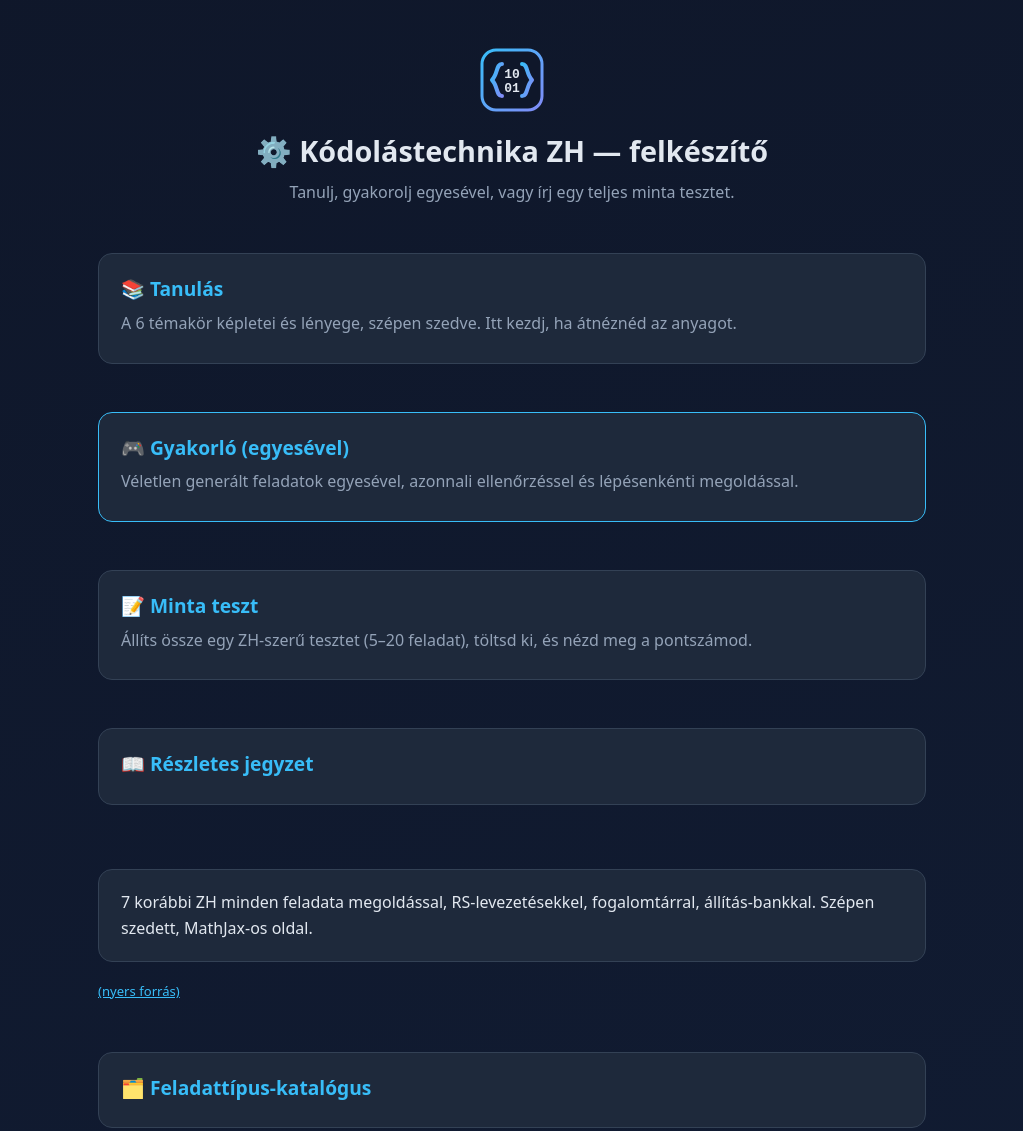
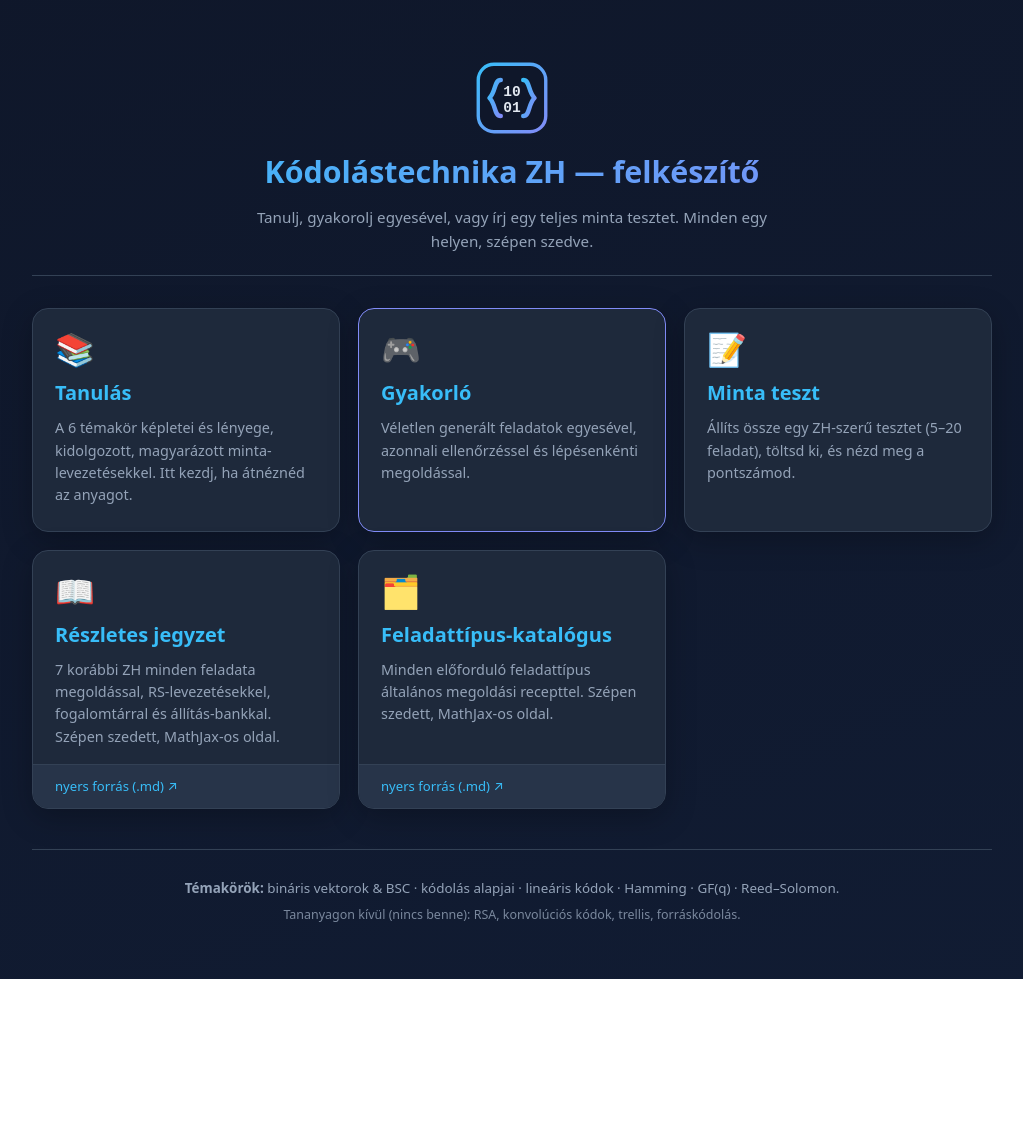
Before and after one commit to RicOla5/kodtech, a plain HTML site: page docs/index.html in a window 1280 px wide. Shown: the top 1131 px of the page, without its empty margins (128-1151 px from the left). After the commit the page ends 979 px from the top, so only its background shows below. Drawn offline with Linux system fonts and the light colour scheme.

Commit message:
refactor: egyseges, racsos nyitooldal - olvashatobb elrendezes
- index.html: responsive kartya-racs (auto-fit), egyseges kartya-komponens
- a jegyzet/katalogus kartyaknal megszunt a link-a-linkben hiba (ezert tortek szet korabban), a nyers .md link kulon, kartyan beluli savba kerult
- inline stilusok kivezetve, uj .home-* osztalyok a style.css-ben
- hero logoval, gradiens cimmel; egyseges hover-effekt minden kartyan

```diff
--- a/docs/index.html
+++ b/docs/index.html
@@ -8,39 +8,54 @@
 <link rel="stylesheet" href="style.css">
 </head>
 <body>
-<div class="wrap" style="padding-top:48px">
-  <div style="text-align:center;margin-bottom:8px">
-    <img src="favicon.svg" alt="logó" width="64" height="64">
-  </div>
-  <h1 style="text-align:center;font-size:1.8rem;margin:8px 0 6px">⚙️ Kódolástechnika ZH — felkészítő</h1>
-  <p style="text-align:center;color:var(--muted);margin:0 0 32px">Tanulj, gyakorolj egyesével, vagy írj egy teljes minta tesztet.</p>
+<div class="home-wrap">
+  <header class="home-hero">
+    <img src="favicon.svg" alt="logó" width="72" height="72">
+    <h1>Kódolástechnika ZH — felkészítő</h1>
+    <p>Tanulj, gyakorolj egyesével, vagy írj egy teljes minta tesztet. Minden egy helyen, szépen szedve.</p>
+  </header>
 
-  <div class="cards" style="display:grid;gap:16px">
-    <a class="study-sec" href="tanulas.html" style="text-decoration:none;color:var(--text);display:block">
-      <h2>📚 Tanulás</h2>
-      <p style="color:var(--muted)">A 6 témakör képletei és lényege, szépen szedve. Itt kezdj, ha átnéznéd az anyagot.</p>
+  <main class="home-grid">
+    <a class="home-card" href="tanulas.html">
+      <span class="home-card-icon">📚</span>
+      <h2>Tanulás</h2>
+      <p>A 6 témakör képletei és lényege, kidolgozott, magyarázott minta-levezetésekkel. Itt kezdj, ha átnéznéd az anyagot.</p>
     </a>
-    <a class="study-sec" href="gyakorlo.html" style="text-decoration:none;color:var(--text);display:block;border-color:var(--accent)">
-      <h2>🎮 Gyakorló (egyesével)</h2>
-      <p style="color:var(--muted)">Véletlen generált feladatok egyesével, azonnali ellenőrzéssel és lépésenkénti megoldással.</p>
+
+    <a class="home-card home-card--accent" href="gyakorlo.html">
+      <span class="home-card-icon">🎮</span>
+      <h2>Gyakorló</h2>
+      <p>Véletlen generált feladatok egyesével, azonnali ellenőrzéssel és lépésenkénti megoldással.</p>
     </a>
-    <a class="study-sec" href="teszt.html" style="text-decoration:none;color:var(--text);display:block">
-      <h2>📝 Minta teszt</h2>
-      <p style="color:var(--muted)">Állíts össze egy ZH-szerű tesztet (5–20 feladat), töltsd ki, és nézd meg a pontszámod.</p>
+
+    <a class="home-card" href="teszt.html">
+      <span class="home-card-icon">📝</span>
+      <h2>Minta teszt</h2>
+      <p>Állíts össze egy ZH-szerű tesztet (5–20 feladat), töltsd ki, és nézd meg a pontszámod.</p>
     </a>
-    <a class="study-sec" href="jegyzet.html" style="text-decoration:none;color:var(--text);display:block">
-      <h2>📖 Részletes jegyzet</h2>
-      <p style="color:var(--muted)">7 korábbi ZH minden feladata megoldással, RS-levezetésekkel, fogalomtárral, állítás-bankkal. Szépen szedett, MathJax-os oldal. <a href="forras/kodolastechnika_zh.md" style="font-size:.82rem">(nyers forrás)</a></p>
-    </a>
-    <a class="study-sec" href="katalogus.html" style="text-decoration:none;color:var(--text);display:block">
-      <h2>🗂️ Feladattípus-katalógus</h2>
-      <p style="color:var(--muted)">Minden előforduló típus általános megoldási recepttel. Szépen szedett, MathJax-os oldal. <a href="forras/feladattipusok_katalogus.md" style="font-size:.82rem">(nyers forrás)</a></p>
-    </a>
-  </div>
 
-  <footer style="margin-top:40px;border-top:1px solid var(--border);padding-top:20px">
-    Témakörök: bináris vektorok &amp; BSC · kódolás alapjai · lineáris kódok · Hamming · GF(q) · Reed–Solomon.<br>
-    Tananyagon kívül (nincs benne): RSA, konvolúciós kódok, trellis, forráskódolás.
+    <div class="home-card home-card--src">
+      <a class="home-card-main" href="jegyzet.html">
+        <span class="home-card-icon">📖</span>
+        <h2>Részletes jegyzet</h2>
+        <p>7 korábbi ZH minden feladata megoldással, RS-levezetésekkel, fogalomtárral és állítás-bankkal. Szépen szedett, MathJax-os oldal.</p>
+      </a>
+      <a class="home-card-raw" href="forras/kodolastechnika_zh.md">nyers forrás (.md) ↗</a>
+    </div>
+
+    <div class="home-card home-card--src">
+      <a class="home-card-main" href="katalogus.html">
+        <span class="home-card-icon">🗂️</span>
+        <h2>Feladattípus-katalógus</h2>
+        <p>Minden előforduló feladattípus általános megoldási recepttel. Szépen szedett, MathJax-os oldal.</p>
+      </a>
+      <a class="home-card-raw" href="forras/feladattipusok_katalogus.md">nyers forrás (.md) ↗</a>
+    </div>
+  </main>
+
+  <footer class="home-footer">
+    <p><b>Témakörök:</b> bináris vektorok &amp; BSC · kódolás alapjai · lineáris kódok · Hamming · GF(q) · Reed–Solomon.</p>
+    <p class="home-footer-muted">Tananyagon kívül (nincs benne): RSA, konvolúciós kódok, trellis, forráskódolás.</p>
   </footer>
 </div>
 </body>
--- a/docs/style.css
+++ b/docs/style.css
@@ -85,3 +85,33 @@ footer{text-align:center;color:var(--muted);font-size:.78rem;padding:24px 16px}
 .study-sec li{margin:4px 0}
 .study-sec li>ol{margin:4px 0}
 @media(max-width:600px){.qtext{font-size:1rem}.card{padding:16px}}
+
+/* ===== nyitóoldal (index) ===== */
+.home-wrap{max-width:1000px;margin:0 auto;padding:40px 20px 24px}
+.home-hero{text-align:center;margin-bottom:32px}
+.home-hero img{display:block;margin:0 auto 14px}
+.home-hero h1{margin:0 0 8px;font-size:1.9rem;background:linear-gradient(90deg,var(--accent),var(--accent2));
+  -webkit-background-clip:text;background-clip:text;-webkit-text-fill-color:transparent}
+.home-hero p{margin:0 auto;color:var(--muted);font-size:.95rem;max-width:520px}
+.home-grid{display:grid;grid-template-columns:repeat(auto-fit,minmax(260px,1fr));gap:18px;align-items:stretch}
+.home-card{display:flex;flex-direction:column;background:var(--card);border:1px solid var(--border);
+  border-radius:16px;padding:24px 22px;text-decoration:none;color:var(--text);
+  box-shadow:0 8px 30px rgba(0,0,0,.25);transition:transform .15s,border-color .15s,box-shadow .15s}
+.home-card:hover{transform:translateY(-3px);border-color:var(--accent);box-shadow:0 12px 36px rgba(56,189,248,.18)}
+.home-card-icon{font-size:2rem;line-height:1;margin-bottom:12px}
+.home-card h2{margin:0 0 8px;font-size:1.25rem;color:var(--accent)}
+.home-card p{margin:0;color:var(--muted);font-size:.9rem;line-height:1.55}
+.home-card--accent{border-color:var(--accent2)}
+.home-card--accent:hover{border-color:var(--accent2);box-shadow:0 12px 36px rgba(129,140,248,.2)}
+/* forrás-kártya: a fő rész kattintható (HTML oldal), alatta külön a nyers .md link — nincs link-a-linkben */
+.home-card--src{padding:0;overflow:hidden}
+.home-card-main{display:flex;flex-direction:column;flex:1;padding:24px 22px 16px;text-decoration:none;color:var(--text)}
+.home-card--src:hover .home-card-main h2{color:#7dd3fc}
+.home-card-raw{display:block;padding:11px 22px;border-top:1px solid var(--border);
+  background:var(--card2);color:var(--accent);font-size:.82rem;text-decoration:none}
+.home-card-raw:hover{background:#2f3f57;text-decoration:underline}
+.home-footer{margin-top:40px;border-top:1px solid var(--border);padding-top:22px;text-align:center;
+  color:var(--muted);font-size:.84rem}
+.home-footer p{margin:6px 0}
+.home-footer-muted{font-size:.78rem;opacity:.8}
+@media(max-width:520px){.home-wrap{padding:28px 16px 20px}.home-hero h1{font-size:1.5rem}}
```
